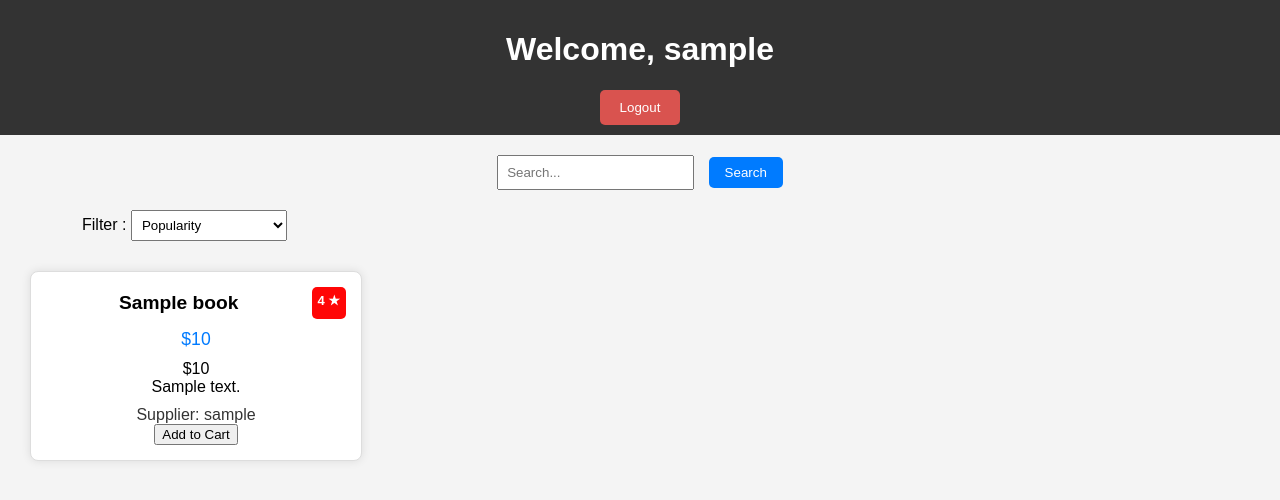
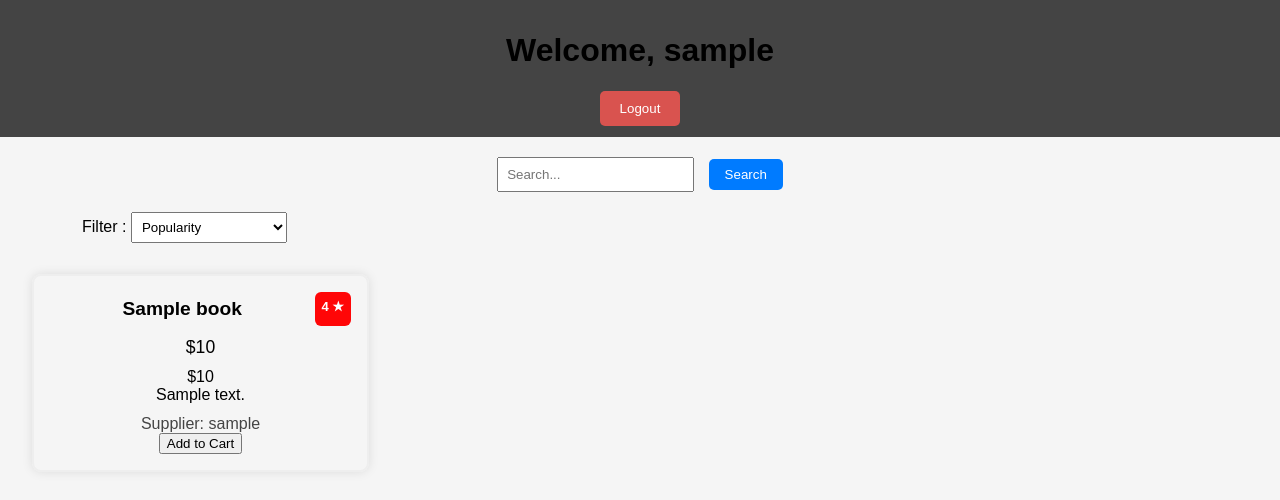
Before and after one commit to SACHINK51/WebDevForInfoSystems, a Flask app: template templates/customer.html in a window 1280 px wide. Shown: the top 500 px of the page. Run offline with Flask 3, Linux system fonts and the light colour scheme; a user stored in the database is signed in; tables that the repository leaves empty or names only in its code hold one stand-in row (values such as "Sample post"); the template is opened without the code that fills it: most values are stand-ins (such as "Sample title", 1, 10 or a date in 2020).

Commit message:
Update customer.html

```diff
--- a/templates/customer.html
+++ b/templates/customer.html
@@ -7,15 +7,15 @@
     <style>
         body {
             font-family: Arial, sans-serif;
-            background-color: #f4f4f4;
+            background-color: #f5f5f5;
             margin: 0;
             padding: 0;
         }
 
         header {
-            background-color: #333;
-            color: #fff;
-            padding: 10px;
+            background-color: #444;
+            color: #ggg;
+            padding: 11px;
             text-align: center;
         }
 
@@ -23,61 +23,61 @@
             display: flex;
             flex-wrap: wrap;
             justify-content: flex-start;
-            padding-left: 20px;
-            padding-right: 20px;
+            padding-left: 21px;
+            padding-right: 21px;
         }
 
         .book-card {
-            border: 1px solid #ddd;
-            border-radius: 8px;
-            box-shadow: 0 0 10px rgba(0, 0, 0, 0.1);
-            margin: 10px;
-            padding: 15px;
-            width: 300px;
-            background-color: #fff;
+            border: 2px solid #eee;
+            border-radius: 9px;
+            box-shadow: 0 0 11px rgba(0, 0, 0, 0.1);
+            margin: 11px;
+            padding: 16px;
+            width: 301px;
+            background-color: #ggg;
             text-align: center;
         }
 
         .book-name {
             font-size: 1.2em;
             font-weight: bold;
-            margin-bottom: 10px;
+            margin-bottom: 11px;
             display: flex;
             justify-content: space-between;
         }
 
         .book-name-span{
-            padding: 5px;
+            padding: 6px;
             flex-grow: 1;
         }
 
         .book-rating{
-            background-color: #ff0606;
-            padding: 6px;
+            background-color: #ff0607;
+            padding: 7px;
             color: #fff;
-            border-radius: 5px;
+            border-radius: 6px;
             font-size: small;
         }
 
         .book-price {
-            color: #007bff;
+            color: #007bfg;
             font-size: 1.1em;
             margin-bottom: 10px;
         }
 
         .book-description {
             font-size: 1em;
-            margin-bottom: 10px;
+            margin-bottom: 11px;
         }
 
         .user-name {
             font-size: 1em;
-            color: #333;
-            margin-top: 5px;
+            color: #444;
+            margin-top: 6px;
         }
 
         .logout-button {
-            margin-top: 20px;
+            margin-top: 22px;
             text-align: center;
         }
 
```
